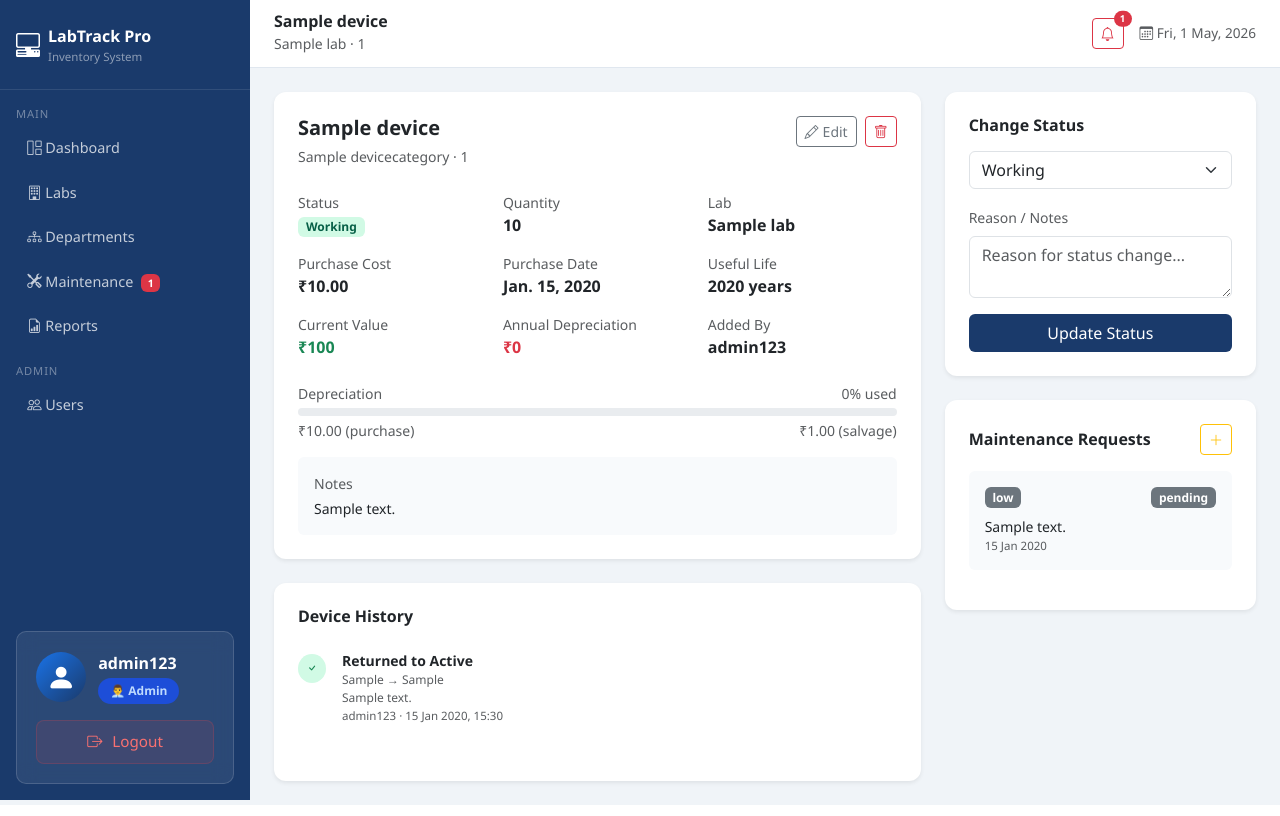
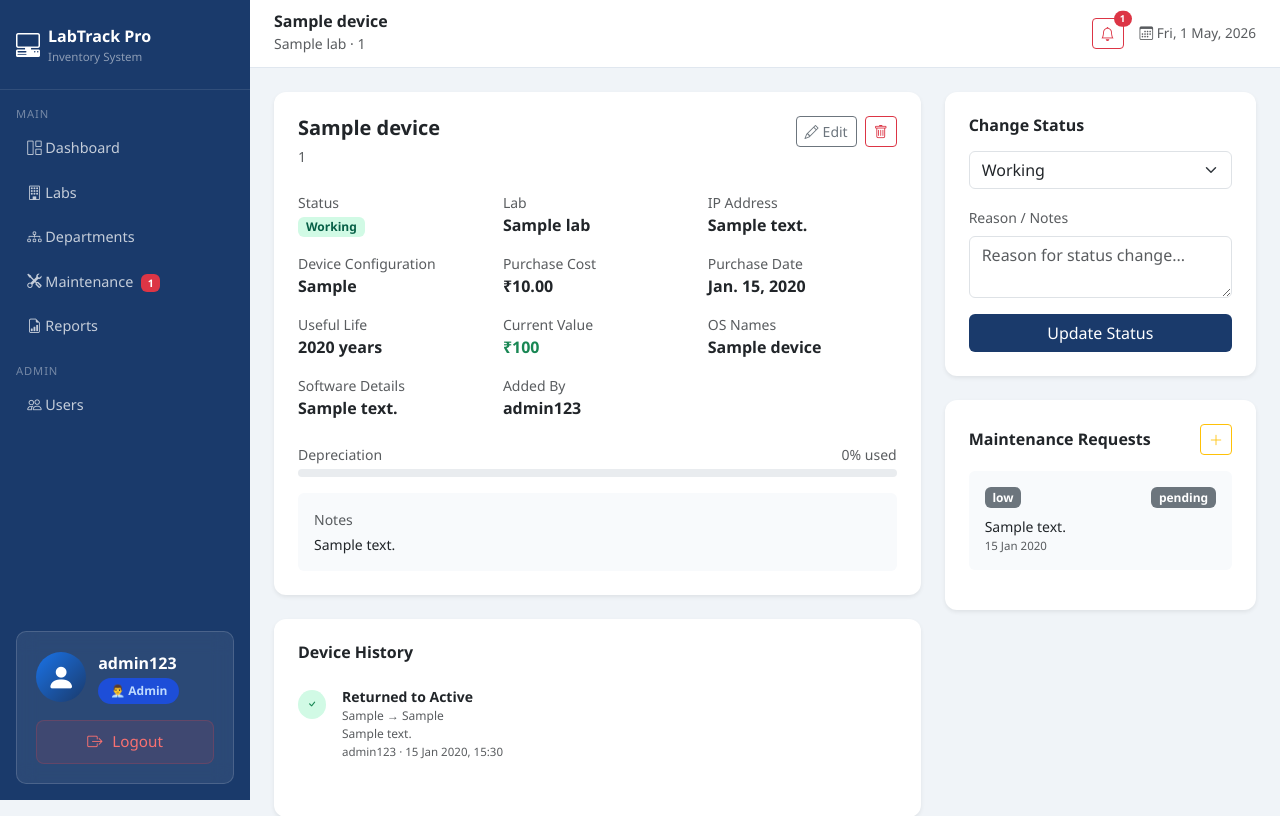
Before and after one commit to ASHVINIPATIL1/labtrack_pro, a Django app: page /devices/1/ in a window 1280 px wide. Shown: the top 816 px of the page. Run offline with Django 5.2, Linux system fonts and the light colour scheme; a user stored in the database is signed in; data comes from the database, SQL or seed files in the repository; tables that the repository leaves empty hold one stand-in row (values such as "Sample post"); some libraries are stand-ins or nearby versions.

Commit message:
Modified forms.py, created migrations

```diff
--- a/labs/admin.py
+++ b/labs/admin.py
@@ -11,8 +11,8 @@ class CategoryAdmin(admin.ModelAdmin):
 
 @admin.register(Device)
 class DeviceAdmin(admin.ModelAdmin):
-    list_display = ['name', 'lab', 'category', 'quantity', 'status', 'purchase_cost']
-    list_filter = ['lab', 'status', 'category']
+    list_display = ['name', 'lab', 'status', 'purchase_cost']
+    list_filter = ['lab', 'status']
     search_fields = ['name', 'serial_id']
 
 @admin.register(DeviceHistory)
--- a/labs/forms.py
+++ b/labs/forms.py
@@ -28,22 +28,19 @@ class DeviceForm(forms.ModelForm):
     class Meta:
         model = Device
         fields = [
-            'serial_id', 'name', 'category', 'os_name', 'software_details', 'quantity',
-            'purchase_cost', 'purchase_date', 'useful_life_years', 'salvage_value',
-            'min_threshold', 'notes'
+            'serial_id', 'name', 'os_name', 'software_details', 'ip_address',
+            'device_configuration', 'purchase_cost', 'purchase_date', 'useful_life_years', 'notes'
         ]
         widgets = {
             'serial_id': forms.TextInput(attrs={'class': 'form-control', 'placeholder': 'Device ID'}),
             'name': forms.TextInput(attrs={'class': 'form-control', 'placeholder': 'e.g. Dell OptiPlex 7090'}),
-            'category': forms.Select(attrs={'class': 'form-select'}),
-            'os_name': forms.TextInput(attrs={'class': 'form-control', 'placeholder': 'e.g. Windows 11 or None'}),
-            'software_details': forms.TextInput(attrs={'class': 'form-control', 'placeholder': 'e.g. MS Office, AutoCAD or None'}),
-            'quantity': forms.NumberInput(attrs={'class': 'form-control', 'min': 1}),
+            'os_name': forms.Textarea(attrs={'class': 'form-control', 'rows': 3, 'placeholder': 'One OS per line'}),
+            'software_details': forms.Textarea(attrs={'class': 'form-control', 'rows': 3, 'placeholder': 'One software entry per line'}),
+            'ip_address': forms.TextInput(attrs={'class': 'form-control', 'placeholder': 'e.g. 192.168.1.100'}),
+            'device_configuration': forms.Textarea(attrs={'class': 'form-control', 'rows': 3, 'placeholder': 'Device configuration details'}),
             'purchase_cost': forms.NumberInput(attrs={'class': 'form-control', 'placeholder': '0.00', 'step': '0.01'}),
             'purchase_date': forms.DateInput(attrs={'class': 'form-control', 'type': 'date'}),
             'useful_life_years': forms.NumberInput(attrs={'class': 'form-control', 'min': 1}),
-            'salvage_value': forms.NumberInput(attrs={'class': 'form-control', 'placeholder': '0.00', 'step': '0.01'}),
-            'min_threshold': forms.NumberInput(attrs={'class': 'form-control', 'min': 0}),
             'notes': forms.Textarea(attrs={'class': 'form-control', 'rows': 2}),
         }
 
--- a/labs/models.py
+++ b/labs/models.py
@@ -76,8 +76,10 @@ class Device(models.Model):
     category = models.ForeignKey(DeviceCategory, on_delete=models.SET_NULL, null=True, blank=True)
     name = models.CharField(max_length=200)
     serial_id = models.CharField(max_length=100, unique=True, blank=True)
-    os_name = models.CharField(max_length=100, blank=True, default='None')
-    software_details = models.CharField(max_length=200, blank=True, default='None')
+    os_name = models.TextField(blank=True, default='')
+    software_details = models.TextField(blank=True, default='')
+    ip_address = models.GenericIPAddressField(blank=True, null=True)
+    device_configuration = models.TextField(blank=True)
     quantity = models.PositiveIntegerField(default=1)
     purchase_cost = models.DecimalField(max_digits=12, decimal_places=2)
     purchase_date = models.DateField()
--- a/labs/views.py
+++ b/labs/views.py
@@ -176,26 +176,20 @@ def delete_department(request, pk):
 def lab_detail(request, pk):
     lab = get_object_or_404(Lab, pk=pk)
     status_filter = request.GET.get('status', 'working')
-    category_filter = request.GET.get('category', '')
     search = request.GET.get('search', '')
 
-    devices = lab.devices.select_related('category')
+    devices = lab.devices.all()
     if status_filter:
         devices = devices.filter(status=status_filter)
-    if category_filter:
-        devices = devices.filter(category__id=category_filter)
     if search:
         devices = devices.filter(Q(name__icontains=search) | Q(serial_id__icontains=search))
 
-    categories = DeviceCategory.objects.all()
     alerts = Alert.objects.filter(lab=lab, is_dismissed=False)
 
     context = {
         'lab': lab,
         'devices': devices,
-        'categories': categories,
         'status_filter': status_filter,
-        'category_filter': category_filter,
         'search': search,
         'alerts': alerts,
         'active_count': lab.devices.filter(status='working').count(),
@@ -266,24 +260,14 @@ def device_detail(request, pk):
 @login_required
 def edit_device(request, pk):
     device = get_object_or_404(Device, pk=pk)
-    old_qty = device.quantity
     form = DeviceForm(request.POST or None, instance=device)
     if request.method == 'POST' and form.is_valid():
         updated = form.save()
-        if updated.quantity != old_qty:
-            DeviceHistory.objects.create(
-                device=updated,
-                action='quantity_changed',
-                performed_by=request.user,
-                old_value=str(old_qty),
-                new_value=str(updated.quantity)
-            )
-        else:
-            DeviceHistory.objects.create(
-                device=updated,
-                action='updated',
-                performed_by=request.user,
-            )
+        DeviceHistory.objects.create(
+            device=updated,
+            action='updated',
+            performed_by=request.user,
+        )
         _check_alerts(updated)
         messages.success(request, 'Device updated.')
         return redirect('device_detail', pk=pk)
@@ -351,17 +335,6 @@ def add_category(request):
 
 def _check_alerts(device):
     """Create alerts automatically based on device state."""
-    # Low stock
-    if device.is_below_threshold() and device.status == 'working':
-        Alert.objects.get_or_create(
-            device=device,
-            alert_type='low_stock',
-            is_dismissed=False,
-            defaults={
-                'lab': device.lab,
-                'message': f'{device.name} quantity ({device.quantity}) is below minimum threshold ({device.min_threshold}).'
-            }
-        )
     # Maintenance alert
     if device.status == 'maintenance':
         Alert.objects.get_or_create(
--- a/templates/labs/device_detail.html
+++ b/templates/labs/device_detail.html
@@ -14,7 +14,7 @@
         <div class="d-flex justify-content-between align-items-start mb-4">
           <div>
             <h5 class="fw-bold mb-1">{{ device.name }}</h5>
-            <span class="text-muted small">{{ device.category|default:"Uncategorized" }} · {{ device.serial_id }}</span>
+            <span class="text-muted small">{{ device.serial_id }}</span>
           </div>
           <div class="d-flex gap-2">
             <a href="{% url 'edit_device' device.pk %}" class="btn btn-sm btn-outline-secondary">
@@ -40,16 +40,16 @@
             {% endif %}
           </div>
           <div class="col-sm-6 col-md-4">
-            <div class="text-muted small">Quantity</div>
-            <div class="fw-semibold">{{ device.quantity }}
-              {% if device.is_below_threshold %}
-              <span class="badge bg-warning text-dark ms-1" style="font-size:0.65rem;">Below Min ({{ device.min_threshold }})</span>
-              {% endif %}
-            </div>
+            <div class="text-muted small">Lab</div>
+            <div class="fw-semibold">{{ device.lab.name }}</div>
           </div>
           <div class="col-sm-6 col-md-4">
-            <div class="text-muted small">Lab</div>
-            <div class="fw-semibold">{{ device.lab.name }}</div>
+            <div class="text-muted small">IP Address</div>
+            <div class="fw-semibold">{{ device.ip_address|default:'—' }}</div>
+          </div>
+          <div class="col-sm-6 col-md-4">
+            <div class="text-muted small">Device Configuration</div>
+            <div class="fw-semibold" style="white-space:pre-line;">{{ device.device_configuration|default:'—' }}</div>
           </div>
           <div class="col-sm-6 col-md-4">
             <div class="text-muted small">Purchase Cost</div>
@@ -68,8 +68,12 @@
             <div class="fw-semibold text-success">₹{{ device.current_value|floatformat:0 }}</div>
           </div>
           <div class="col-sm-6 col-md-4">
-            <div class="text-muted small">Annual Depreciation</div>
-            <div class="fw-semibold text-danger">₹{{ device.annual_depreciation|floatformat:0 }}</div>
+            <div class="text-muted small">OS Names</div>
+            <div class="fw-semibold" style="white-space:pre-line;">{{ device.os_name|default:'—' }}</div>
+          </div>
+          <div class="col-sm-6 col-md-4">
+            <div class="text-muted small">Software Details</div>
+            <div class="fw-semibold" style="white-space:pre-line;">{{ device.software_details|default:'—' }}</div>
           </div>
           <div class="col-sm-6 col-md-4">
             <div class="text-muted small">Added By</div>
@@ -86,10 +90,6 @@
           <div class="progress" style="height:8px;border-radius:4px;">
             <div class="progress-bar {% if device.depreciation_percent >= 80 %}bg-danger{% elif device.depreciation_percent >= 50 %}bg-warning{% else %}bg-success{% endif %}"
               style="width:{{ device.depreciation_percent }}%;border-radius:4px;"></div>
-          </div>
-          <div class="d-flex justify-content-between small text-muted mt-1">
-            <span>₹{{ device.purchase_cost }} (purchase)</span>
-            <span>₹{{ device.salvage_value }} (salvage)</span>
           </div>
         </div>
 
```
Also changed, not shown: templates/labs/lab_detail.html (+3 -18 lines), labs/migrations/0005_add_device_ip_config_fields.py (added), labs/migrations/0006_alter_device_os_name_alter_device_software_details.py (added).
